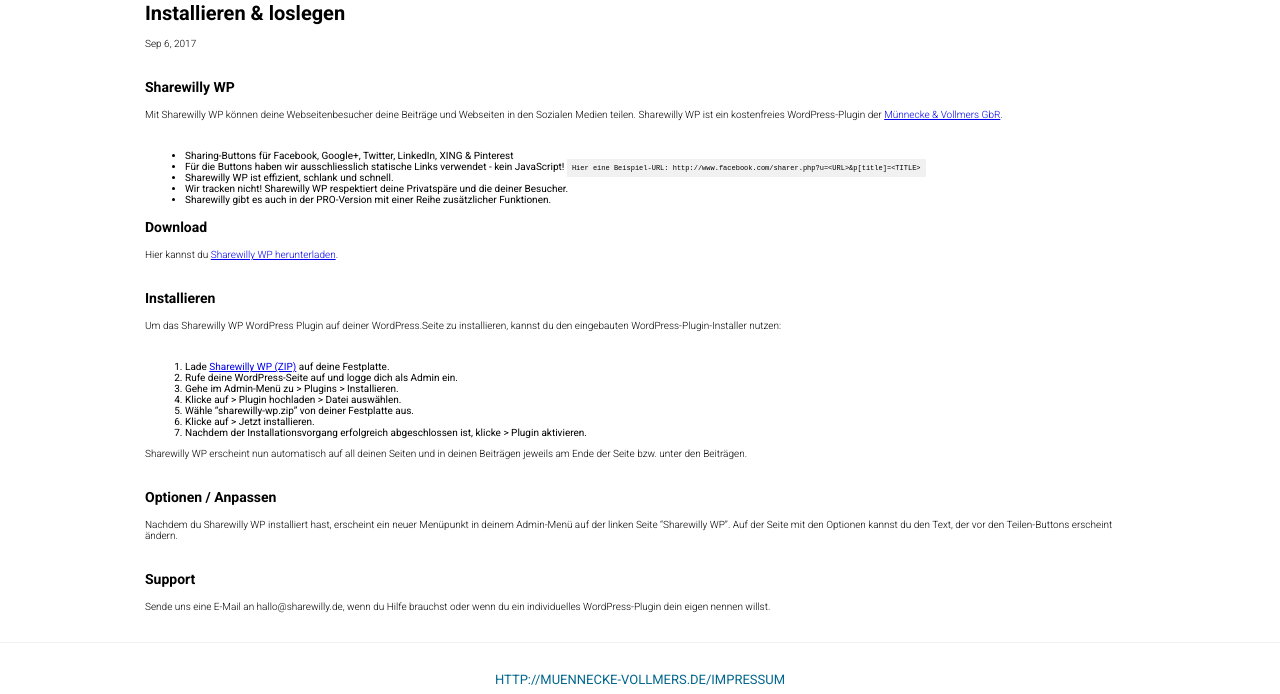
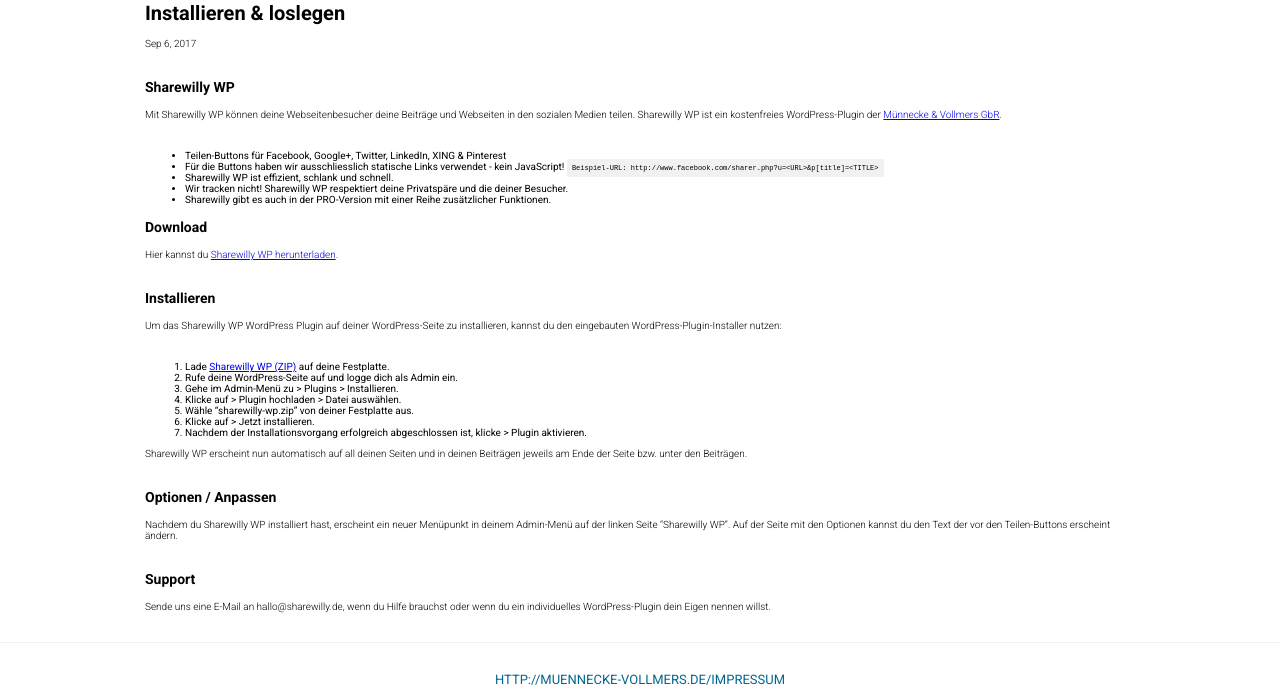
Before and after one commit to sharewilly/sharewilly, a Jekyll site: the page built from _posts/2017-09-06-getting-started.md, in a window 1280 px wide. Shown: the part 1030-1724 px from the top of the page. Built offline with Jekyll 4.4.1, drawn with Linux system fonts in a browser that asks for light colours.

Commit message:
Update 2017-09-06-getting-started.md

```diff
--- a/_posts/2017-09-06-getting-started.md
+++ b/_posts/2017-09-06-getting-started.md
@@ -5,11 +5,11 @@ date:   2017-09-06
 ---
 
 ### Sharewilly WP
-Mit Sharewilly WP können deine Webseitenbesucher deine Beiträge und Webseiten in den Sozialen Medien teilen. Sharewilly WP ist ein kostenfreies WordPress-Plugin der [Münnecke & Vollmers GbR](http://muennecke-vollmers.de).
+Mit Sharewilly WP können deine Webseitenbesucher deine Beiträge und Webseiten in den sozialen Medien teilen. Sharewilly WP ist ein kostenfreies WordPress-Plugin der [Münnecke & Vollmers GbR](http://muennecke-vollmers.de).
 
-* Sharing-Buttons für Facebook, Google+, Twitter, LinkedIn, XING & Pinterest
+* Teilen-Buttons für Facebook, Google+, Twitter, LinkedIn, XING & Pinterest
 * Für die Buttons haben wir ausschliesslich statische Links verwendet - kein JavaScript!
-  `Hier eine Beispiel-URL: http://www.facebook.com/sharer.php?u=<URL>&p[title]=<TITLE>`
+  `Beispiel-URL: http://www.facebook.com/sharer.php?u=<URL>&p[title]=<TITLE>`
 * Sharewilly WP ist effizient, schlank und schnell.
 * Wir tracken nicht! Sharewilly WP respektiert deine Privatspäre und die deiner Besucher.
 * Sharewilly gibt es auch in der PRO-Version mit einer Reihe zusätzlicher Funktionen.
@@ -19,7 +19,7 @@ Hier kannst du [Sharewilly WP herunterladen](https://github.com/sharewilly/share
 
 ### Installieren
 
-Um das Sharewilly WP WordPress Plugin auf deiner WordPress.Seite zu installieren, kannst du den eingebauten WordPress-Plugin-Installer nutzen:
+Um das Sharewilly WP WordPress Plugin auf deiner WordPress-Seite zu installieren, kannst du den eingebauten WordPress-Plugin-Installer nutzen:
 
 1. Lade [Sharewilly WP (ZIP)](https://github.com/sharewilly/sharewilly-wp/archive/master.zip) auf deine Festplatte.
 2. Rufe deine WordPress-Seite auf und logge dich als Admin ein.
@@ -33,8 +33,8 @@ Sharewilly WP erscheint nun automatisch auf all deinen Seiten und in deinen Beit
 
 ### Optionen / Anpassen
 
-Nachdem du Sharewilly WP installiert hast, erscheint ein neuer Menüpunkt in deinem Admin-Menü auf der linken Seite "Sharewilly WP". Auf der Seite mit den Optionen kannst du den Text, der vor den Teilen-Buttons erscheint ändern.
+Nachdem du Sharewilly WP installiert hast, erscheint ein neuer Menüpunkt in deinem Admin-Menü auf der linken Seite "Sharewilly WP". Auf der Seite mit den Optionen kannst du den Text der vor den Teilen-Buttons erscheint ändern.
 
 ### Support
 
-Sende uns eine E-Mail an hallo@sharewilly.de, wenn du Hilfe brauchst oder wenn du ein individuelles WordPress-Plugin dein eigen nennen willst.
+Sende uns eine E-Mail an hallo@sharewilly.de, wenn du Hilfe brauchst oder wenn du ein individuelles WordPress-Plugin dein Eigen nennen willst.
```
